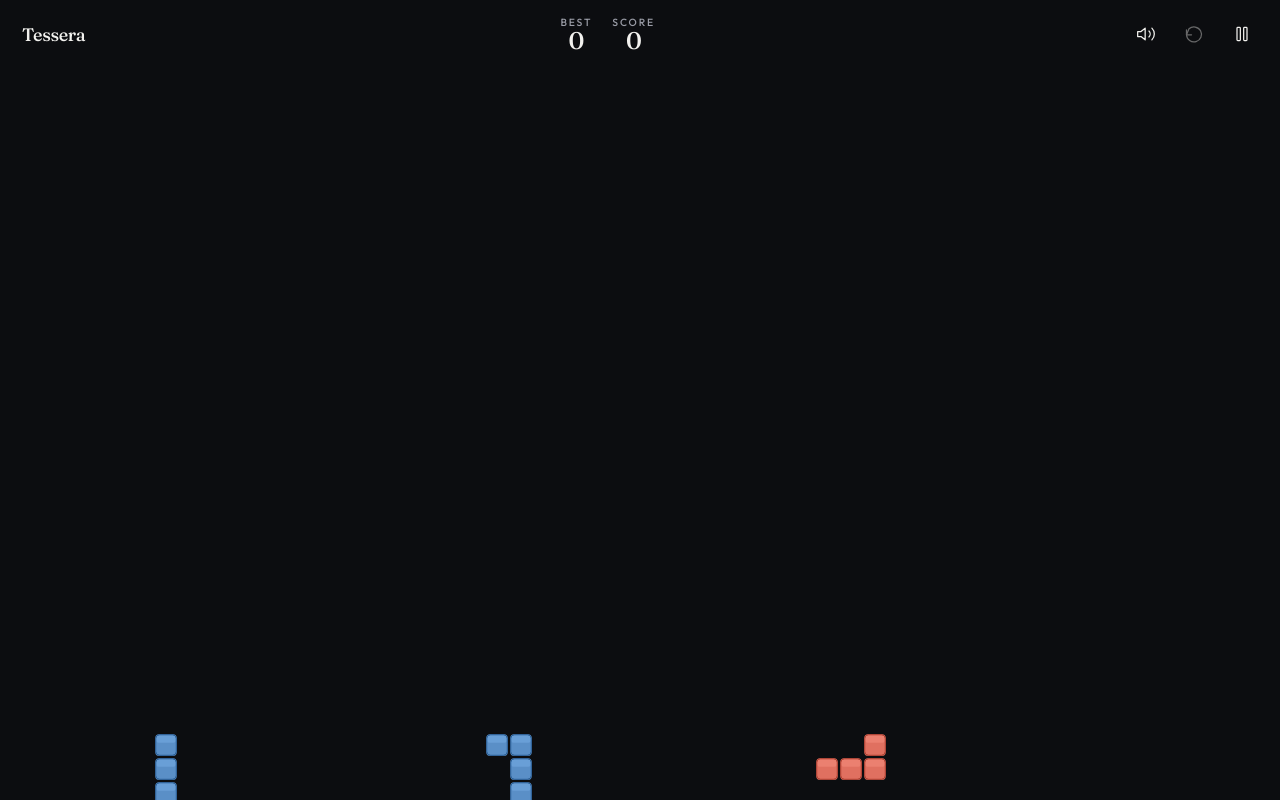
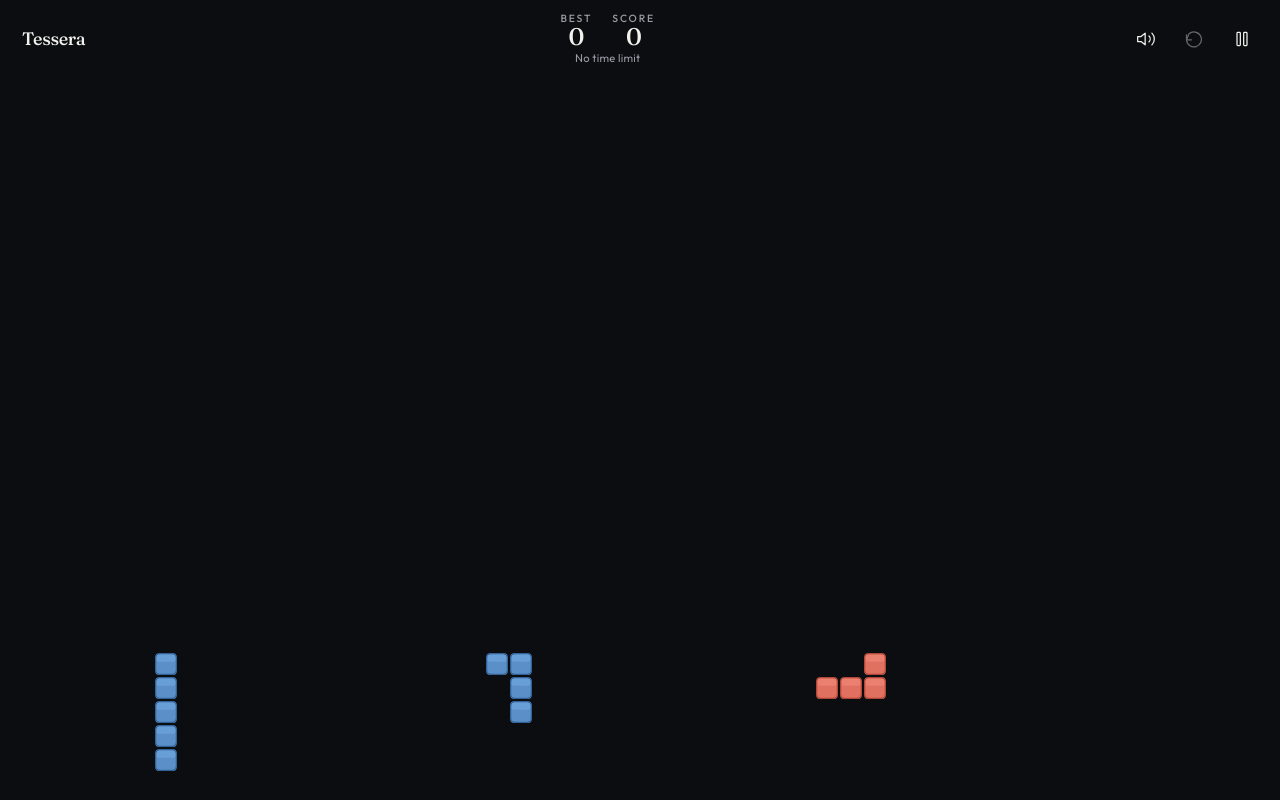
Before and after one commit to srinikvs/tessera, a React (Vite) app: page / in a window 1280 px wide. Both pictures are taken after a click on the button "Play". Built offline with nearby package versions, Linux system fonts and the light colour scheme.

Commit message:
Tighten the gap between board and tray
Pin the unboxed tray just under the board (~8px). Keep the
home-bar margin so pieces stay fully on-screen. BEST and
No time limit live in the header. P1 refill unchanged.

```diff
--- a/index.html
+++ b/index.html
@@ -23,7 +23,7 @@
       href="https://fonts.googleapis.com/css2?family=Fraunces:opsz,wght@9..144,500;9..144,600&family=Outfit:wght@400;500;600&display=swap"
       rel="stylesheet"
     />
-    <title>Tessera v1.1.21</title>
+    <title>Tessera v1.1.22</title>
   </head>
   <body>
     <div id="root"></div>
--- a/package.json
+++ b/package.json
@@ -1,7 +1,7 @@
 {
   "name": "tessera",
   "private": true,
-  "version": "1.1.21",
+  "version": "1.1.22",
   "type": "module",
   "scripts": {
     "dev": "vite",
--- a/src/App.tsx
+++ b/src/App.tsx
@@ -22,6 +22,7 @@ const initialUi = (): UiState => {
     trayFits: [true, true, true],
     draggingSlot: null,
     trayCell: 22,
+    trayTop: 0,
   };
 };
 
@@ -74,6 +75,7 @@ export function App() {
             Tessera
           </button>
           <div className="hud-stats">
+            <div className="hud-stats-row">
               <div className="score-wrap">
                 <span className="label">Best</span>
                 <span className="score">{formatScore(ui.best)}</span>
@@ -82,6 +84,8 @@ export function App() {
                 <span className="label">Score</span>
                 <span className="score">{formatScore(ui.score)}</span>
               </div>
+            </div>
+            <span className="hud-cap">{ui.combo > 1 ? `Combo ×${ui.combo}` : "No time limit"}</span>
           </div>
           <div className="actions">
             <button
@@ -119,14 +123,12 @@ export function App() {
         <p className="hint">Drag a block onto the board. A full row or column clears.</p>
       )}
 
-      {ui.screen === "play" && (
-        <footer className="foot">
-          {ui.combo > 1 ? <span>Combo ×{ui.combo}</span> : <span>No time limit</span>}
-        </footer>
-      )}
-
       {boardLive && (
-        <div className="tray-dock" aria-label="Block tray">
+        <div
+          className="tray-dock"
+          aria-label="Block tray"
+          style={ui.trayTop > 0 ? { top: ui.trayTop, bottom: "auto" } : undefined}
+        >
           {[0, 1, 2].map((i) => (
             <button
               key={i}
@@ -248,7 +250,7 @@ function StartPanel({
         )}
       </div>
       <p className="meta">Best {formatScore(best)}</p>
-      <p className="meta">v1.1.21</p>
+      <p className="meta">v1.1.22</p>
     </div>
   );
 }
--- a/src/game/engine.ts
+++ b/src/game/engine.ts
@@ -151,6 +151,7 @@ export function createEngine(
       trayFits: trayFits.slice(),
       draggingSlot: drag ? drag.slot : null,
       trayCell: Math.max(20, Math.min(24, Math.round(layout.cell) || 22)),
+      trayTop: Math.round(layout.boardY + layout.boardPx + 8),
     });
   }
 
@@ -586,7 +587,7 @@ export function createEngine(
     const wide = window.matchMedia("(min-width: 640px)").matches;
     layout = computeLayout(w, h, {
       top: sat + (wide ? 56 : 70) + (hint && screen === "play" && !wide ? 28 : 0),
-      bottom: sab + (wide ? 140 : 180),
+      bottom: sab + (wide ? 148 : 176),
     });
   }
 
--- a/src/game/render.ts
+++ b/src/game/render.ts
@@ -30,7 +30,6 @@ export interface Floater {
   color: string;
 }
 
-const TRAY_BAND = 112;
 const WELL_INSET_X = 8;
 const WELL_INSET_Y = 4;
 const TRAY_PIECE_PAD = 6;
@@ -59,20 +58,18 @@ export function computeLayout(
   const innerH = Math.max(1, h - top - bottom);
   const padX = Math.max(10, Math.round(w * 0.04));
   const wide = w >= 640;
-  const gutter = wide ? 12 : 22;
+  const gutter = wide ? 8 : 8;
 
   const maxCellW = Math.floor((w - padX * 2) / BOARD_SIZE);
-  const maxCellH = Math.floor((innerH - gutter - TRAY_BAND) / BOARD_SIZE);
+  const maxCellH = Math.floor((innerH - gutter) / BOARD_SIZE);
   const cell = Math.max(11, Math.min(56, maxCellW, maxCellH));
   const gap = cell >= 36 ? 3 : cell >= 28 ? 2 : 1.5;
   const boardPx = cell * BOARD_SIZE;
-  const used = boardPx + gutter + TRAY_BAND;
-  const slack = Math.max(0, innerH - used);
-  const boardY = top + Math.floor(slack * (wide ? 0.28 : 0.5));
   const boardX = Math.round((w - boardPx) / 2);
+  const boardY = Math.max(top, h - bottom - gutter - boardPx);
   const slotY = boardY + boardPx + gutter;
-  const maxSlotH = Math.max(8, h - bottom - slotY);
-  const slotH = Math.max(8, Math.min(TRAY_BAND, maxSlotH));
+  const maxSlotH = Math.max(8, h - slotY);
+  const slotH = maxSlotH;
   const slotW = w / 3;
   const slots = [0, 1, 2].map((i) => ({
     x: i * slotW,
--- a/src/game/types.ts
+++ b/src/game/types.ts
@@ -31,6 +31,7 @@ export interface UiState {
   trayFits: boolean[];
   draggingSlot: number | null;
   trayCell: number;
+  trayTop: number;
 }
 
 export interface PublicEngine {
--- a/src/main.tsx
+++ b/src/main.tsx
@@ -3,7 +3,7 @@ import { createRoot } from "react-dom/client";
 import { App } from "./App";
 import "./styles.css";
 
-const BUILD = "1.1.21";
+const BUILD = "1.1.22";
 const BUILD_KEY = "tessera-asset-v";
 
 async function bustStaleAssets(): Promise<void> {
--- a/src/styles.css
+++ b/src/styles.css
@@ -103,6 +103,14 @@ html.tessera-drag footer {
   flex: 1;
   min-width: 0;
   display: flex;
+  flex-direction: column;
+  align-items: center;
+  justify-content: center;
+  gap: 0.15rem;
+}
+
+.hud-stats-row {
+  display: flex;
   align-items: center;
   justify-content: center;
   gap: 1.25rem;
@@ -112,6 +120,12 @@ html.tessera-drag footer {
   display: flex;
   flex-direction: column;
   align-items: center;
+}
+
+.hud-cap {
+  font-size: 0.7rem;
+  color: var(--muted);
+  letter-spacing: 0.02em;
 }
 
 .hud .label {
@@ -195,30 +209,21 @@ html.tessera-drag footer {
 }
 
 .foot {
-  pointer-events: none;
-  position: absolute;
-  inset-inline: 0;
-  bottom: calc(var(--tray-lift) + 5.25rem);
-  z-index: 20;
-  display: flex;
-  justify-content: center;
-  align-items: center;
-  padding: 0.25rem 1.25rem 0;
-  font-size: 0.75rem;
-  color: var(--muted);
+  display: none;
 }
 
 .tray-dock {
   position: absolute;
   inset-inline: 0;
+  top: auto;
   bottom: 0;
   z-index: 25;
   display: grid;
   grid-template-columns: 1fr 1fr 1fr;
+  align-items: start;
   gap: 0.75rem;
-  padding: 0.35rem 1.1rem var(--tray-lift);
+  padding: 0 1.1rem var(--tray-lift);
   pointer-events: auto;
-  align-items: center;
 }
 
 .tray-well {
@@ -232,7 +237,7 @@ html.tessera-drag footer {
   display: flex;
   align-items: center;
   justify-content: center;
-  padding: 0.35rem 0;
+  padding: 0;
   touch-action: none;
 }
 
```
Lines whose indentation alone changed are shown as unchanged.
